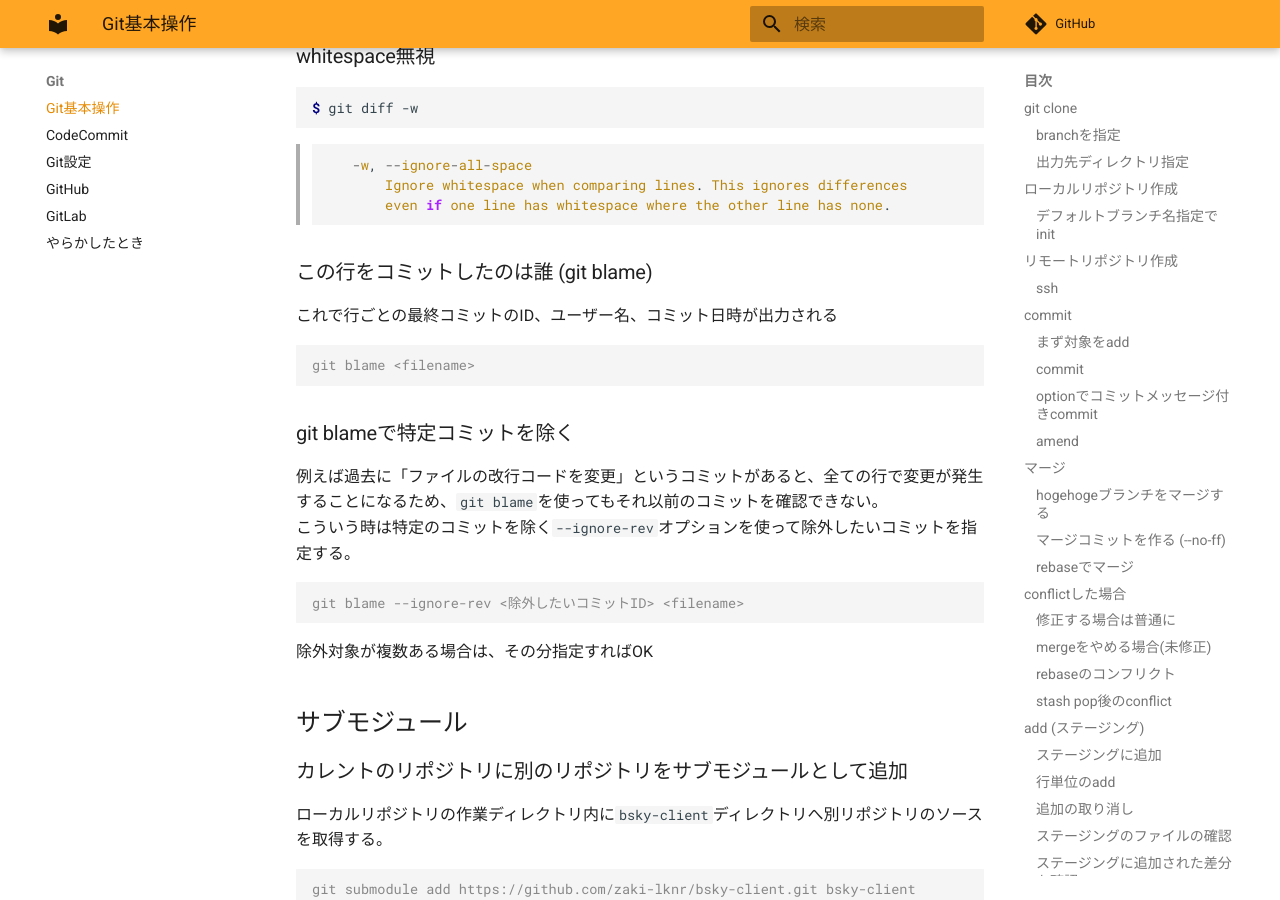
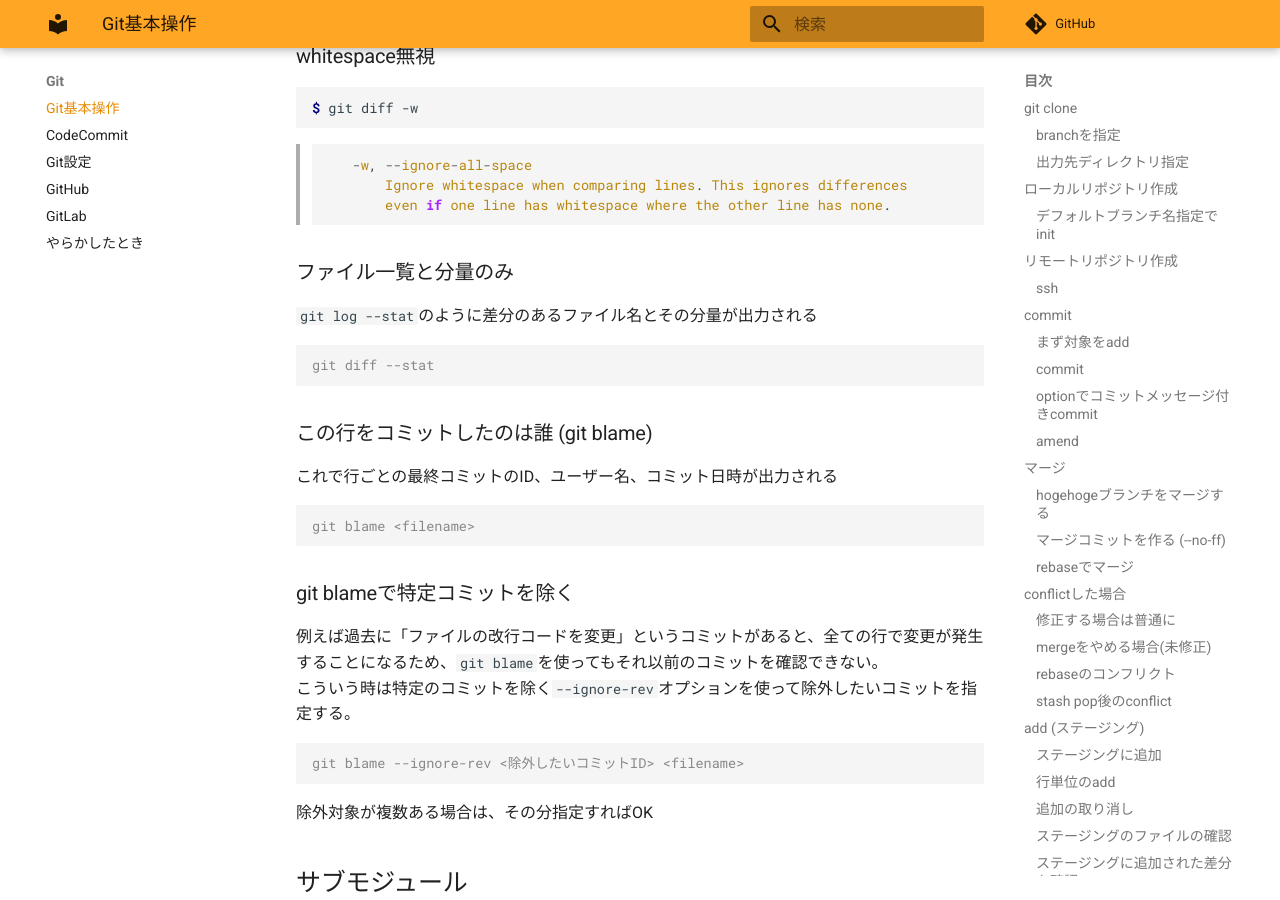
Before and after one commit to zaki-lknr/docs, an MkDocs documentation site: the page built from docs/Git/index.md, in a window 1280 px wide and 900 px high, scrolled down 14931 px. Built offline with MkDocs 1.6.1 and Material for MkDocs 9.7.7, drawn with Linux system fonts in a browser that asks for light colours; comment, search, counter and statistics services are not loaded.

Commit message:
add: git: diff --stat

````diff
--- a/docs/Git/index.md
+++ b/docs/Git/index.md
@@ -736,6 +736,14 @@ $ git diff -w
 >            Ignore whitespace when comparing lines. This ignores differences
 >            even if one line has whitespace where the other line has none.
 
+### ファイル一覧と分量のみ
+
+`git log --stat`のように差分のあるファイル名とその分量が出力される
+
+```console
+git diff --stat
+```
+
 ### この行をコミットしたのは誰 (git blame)
 
 これで行ごとの最終コミットのID、ユーザー名、コミット日時が出力される
````
